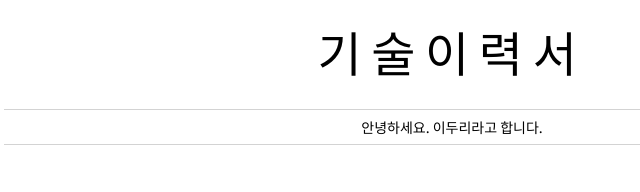
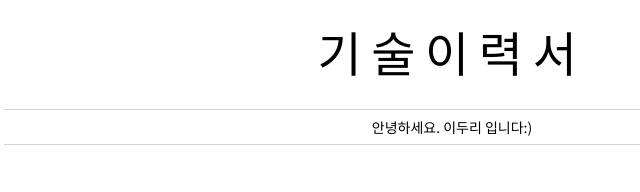
Before and after one commit to leeduri/resume, a plain HTML site: page index.html in a window 1280 px wide. Shown: the top 192 px of the page, 188-828 px from the left. Drawn offline with Linux system fonts and the light colour scheme.

Commit message:
이력서 수정

```diff
--- a/index.html
+++ b/index.html
@@ -13,7 +13,7 @@
         <!-- 이력서 헤더 : 이름과 타이틀 작성 -->
         <h1>기술이력서</h1>
         <hr>
-        안녕하세요. 이두리라고 합니다.
+        안녕하세요. 이두리 입니다:)
         <hr>
       </header>
 
```
